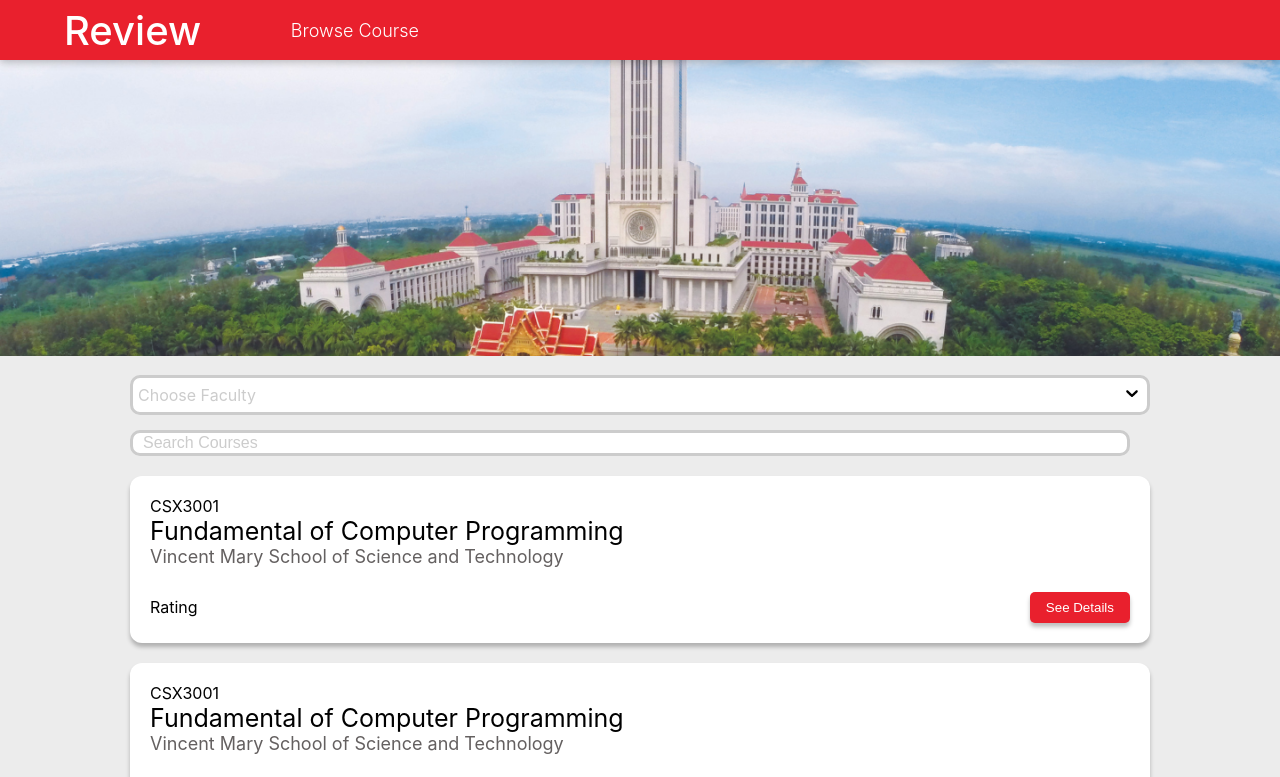
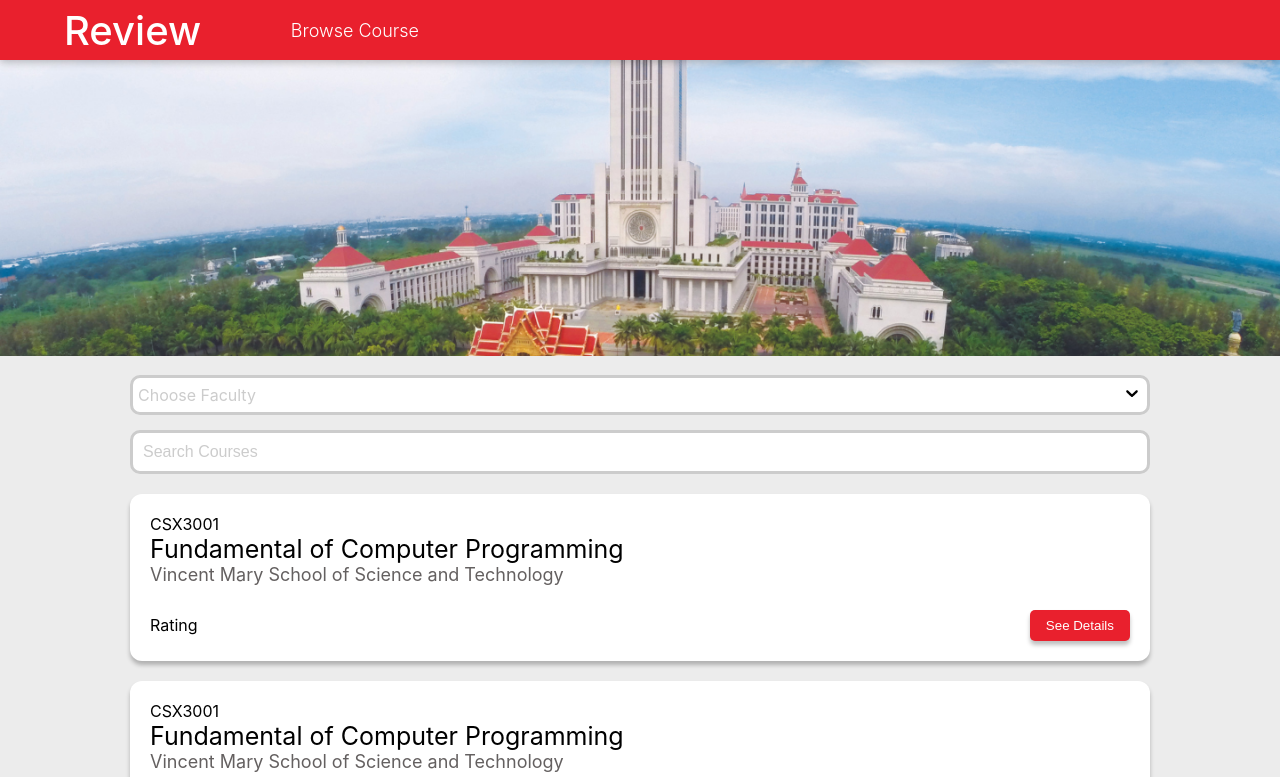
Before and after one commit to Vibolrottanaseng/student-review, a React (Create React App) app: page / in a window 1280 px wide. Shown: the top 777 px of the page. Built offline with nearby package versions, Linux system fonts and the light colour scheme.

Commit message:
Update searchBar.css

```diff
--- a/src/Components/UI/searchBar.css
+++ b/src/Components/UI/searchBar.css
@@ -20,7 +20,7 @@
   }
 
   .search input {
-    width: 98%;
+    width: 100%;
     margin: auto;
     margin-top: 15px;
     background-color: white;
@@ -29,7 +29,6 @@
     justify-content: center;
     font-size: 16px;
     padding: 10px;
-    height: 25px;
   }
 
   .search input::placeholder{
```
